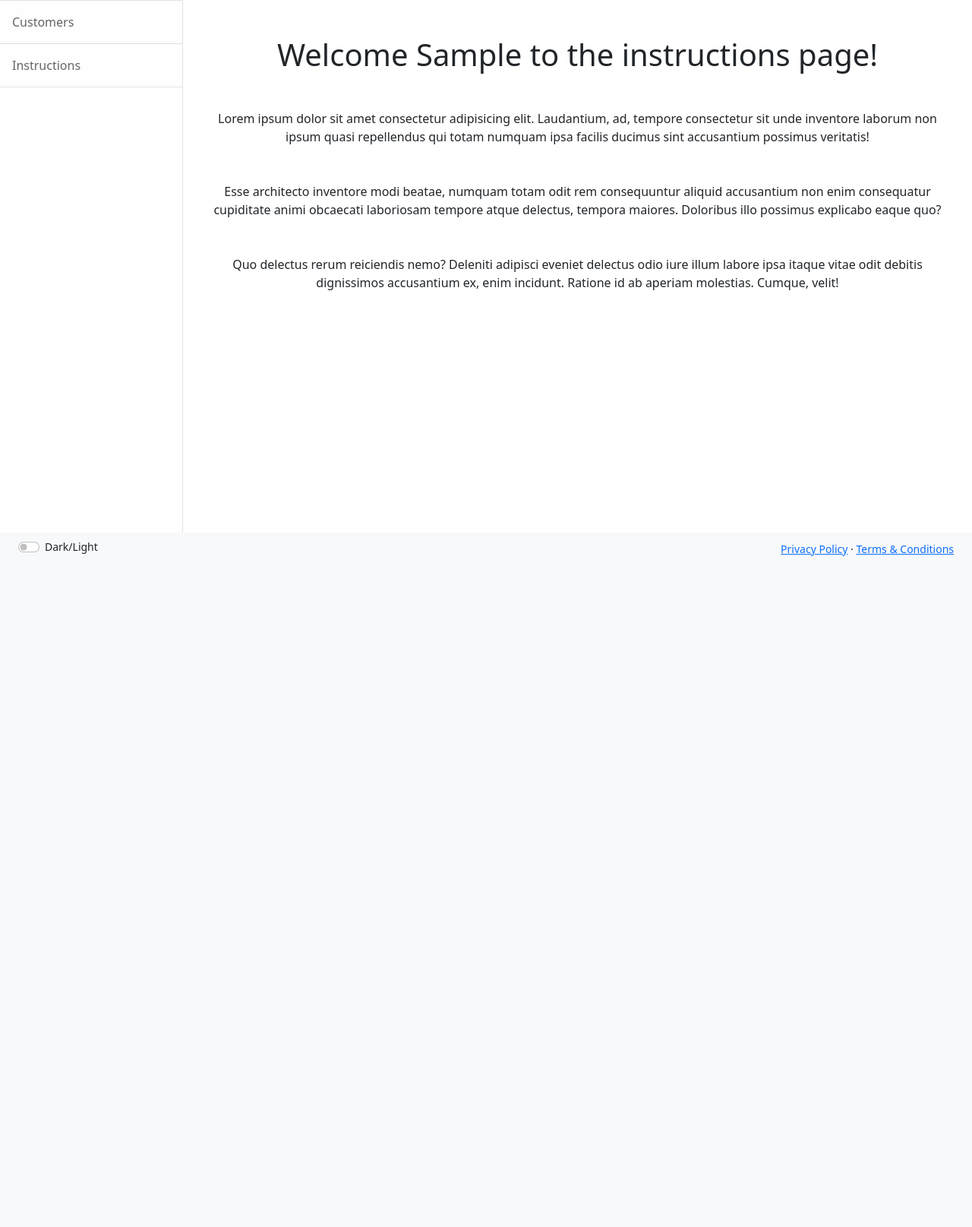
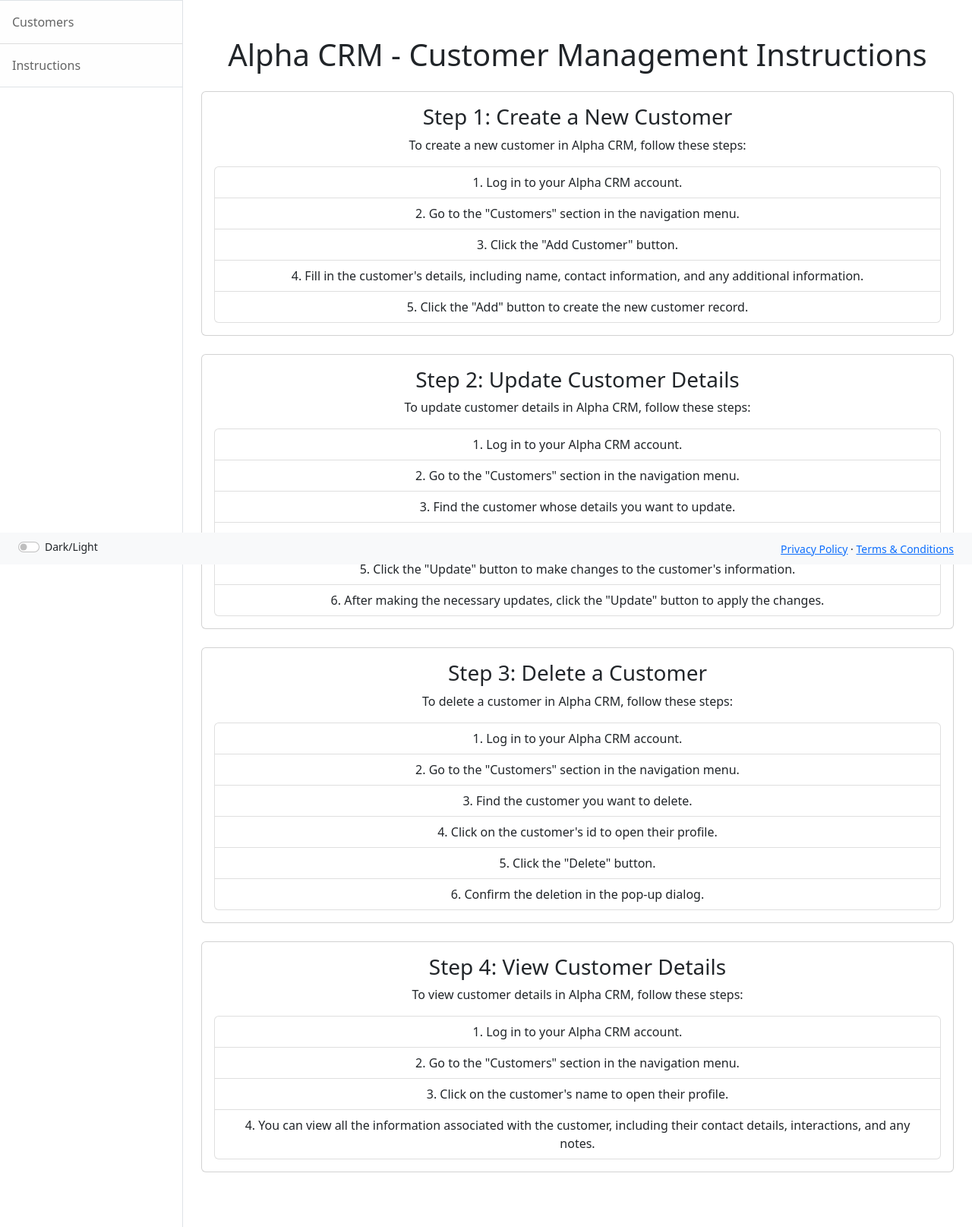
Before and after one commit to Freedy-FR/CI-P4-AlphaCRM, a Django app: page /instruction/ in a window 1280 px wide. Shown: the part 57-1672 px from the top of the page at 76% size. Before the commit the page ends 789 px from the top, so only its background shows below. Run offline with Django 3.2, Linux system fonts and the light colour scheme; the visitor is signed in with stand-in values (Sample User, id 1).

Commit message:
feat: :art: Add index and instructions placeholder text

```diff
--- a/static/css/styles.css
+++ b/static/css/styles.css
@@ -50,6 +50,7 @@ body.sb-sidenav-toggled #wrapper #sidebar-wrapper {
 
 /* Custom styles */
 
+
 /* Media queries */
 @media (max-width: 1000px) {
   .container-fluid {
--- a/templates/instruction.html
+++ b/templates/instruction.html
@@ -1,27 +1,106 @@
 {% extends "base.html" %} {% block content %}
-<div class="container mt-4">
-  <div class="row">
-    <h1 class="my-4">
-      Welcome {{user.username|capfirst}} to the instructions page!
-    </h1>
-    <p class="my-4">
-      Lorem ipsum dolor sit amet consectetur adipisicing elit. Laudantium, ad,
-      tempore consectetur sit unde inventore laborum non ipsum quasi repellendus
-      qui totam numquam ipsa facilis ducimus sint accusantium possimus
-      veritatis!
-    </p>
-    <p class="my-4">
-      Esse architecto inventore modi beatae, numquam totam odit rem consequuntur
-      aliquid accusantium non enim consequatur cupiditate animi obcaecati
-      laboriosam tempore atque delectus, tempora maiores. Doloribus illo
-      possimus explicabo eaque quo?
-    </p>
-    <p class="my-4">
-      Quo delectus rerum reiciendis nemo? Deleniti adipisci eveniet delectus
-      odio iure illum labore ipsa itaque vitae odit debitis dignissimos
-      accusantium ex, enim incidunt. Ratione id ab aperiam molestias. Cumque,
-      velit!
-    </p>
+<div class="container mt-5">
+  <h1 class="mb-4">Alpha CRM - Customer Management Instructions</h1>
+
+  <!-- Step 1: Create a New Customer -->
+  <div class="card mb-4">
+    <div class="card-body">
+      <h3 class="card-title">Step 1: Create a New Customer</h3>
+      <p class="card-text">
+        To create a new customer in Alpha CRM, follow these steps:
+      </p>
+      <ol class="list-group list-group-numbered">
+        <li class="list-group-item">Log in to your Alpha CRM account.</li>
+        <li class="list-group-item">
+          Go to the "Customers" section in the navigation menu.
+        </li>
+        <li class="list-group-item">Click the "Add Customer" button.</li>
+        <li class="list-group-item">
+          Fill in the customer's details, including name, contact information,
+          and any additional information.
+        </li>
+        <li class="list-group-item">
+          Click the "Add" button to create the new customer record.
+        </li>
+      </ol>
+    </div>
+  </div>
+
+  <!-- Step 2: Update Customer Details -->
+  <div class="card mb-4">
+    <div class="card-body">
+      <h3 class="card-title">Step 2: Update Customer Details</h3>
+      <p class="card-text">
+        To update customer details in Alpha CRM, follow these steps:
+      </p>
+      <ol class="list-group list-group-numbered">
+        <li class="list-group-item">Log in to your Alpha CRM account.</li>
+        <li class="list-group-item">
+          Go to the "Customers" section in the navigation menu.
+        </li>
+        <li class="list-group-item">
+          Find the customer whose details you want to update.
+        </li>
+        <li class="list-group-item">
+          Click on the customer's id to open their profile.
+        </li>
+        <li class="list-group-item">
+          Click the "Update" button to make changes to the customer's
+          information.
+        </li>
+        <li class="list-group-item">
+          After making the necessary updates, click the "Update" button to apply
+          the changes.
+        </li>
+      </ol>
+    </div>
+  </div>
+
+  <!-- Step 3: Delete a Customer -->
+  <div class="card mb-4">
+    <div class="card-body">
+      <h3 class="card-title">Step 3: Delete a Customer</h3>
+      <p class="card-text">
+        To delete a customer in Alpha CRM, follow these steps:
+      </p>
+      <ol class="list-group list-group-numbered">
+        <li class="list-group-item">Log in to your Alpha CRM account.</li>
+        <li class="list-group-item">
+          Go to the "Customers" section in the navigation menu.
+        </li>
+        <li class="list-group-item">Find the customer you want to delete.</li>
+        <li class="list-group-item">
+          Click on the customer's id to open their profile.
+        </li>
+        <li class="list-group-item">Click the "Delete" button.</li>
+        <li class="list-group-item">
+          Confirm the deletion in the pop-up dialog.
+        </li>
+      </ol>
+    </div>
+  </div>
+
+  <!-- Step 4: View Customer Details -->
+  <div class="card mb-4">
+    <div class="card-body">
+      <h3 class="card-title">Step 4: View Customer Details</h3>
+      <p class="card-text">
+        To view customer details in Alpha CRM, follow these steps:
+      </p>
+      <ol class="list-group list-group-numbered">
+        <li class="list-group-item">Log in to your Alpha CRM account.</li>
+        <li class="list-group-item">
+          Go to the "Customers" section in the navigation menu.
+        </li>
+        <li class="list-group-item">
+          Click on the customer's name to open their profile.
+        </li>
+        <li class="list-group-item">
+          You can view all the information associated with the customer,
+          including their contact details, interactions, and any notes.
+        </li>
+      </ol>
+    </div>
   </div>
 </div>
 
```
Also changed, not shown: templates/index.html (+34 -42 lines).
